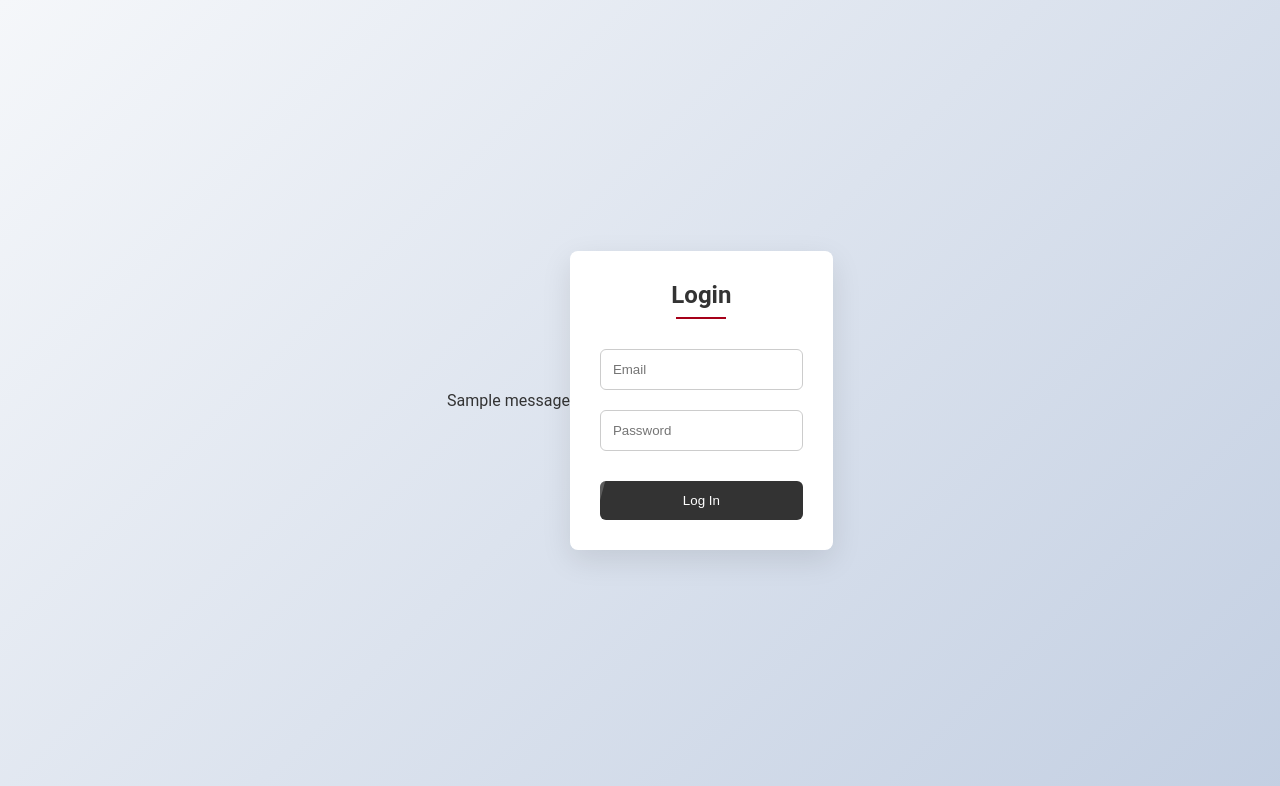
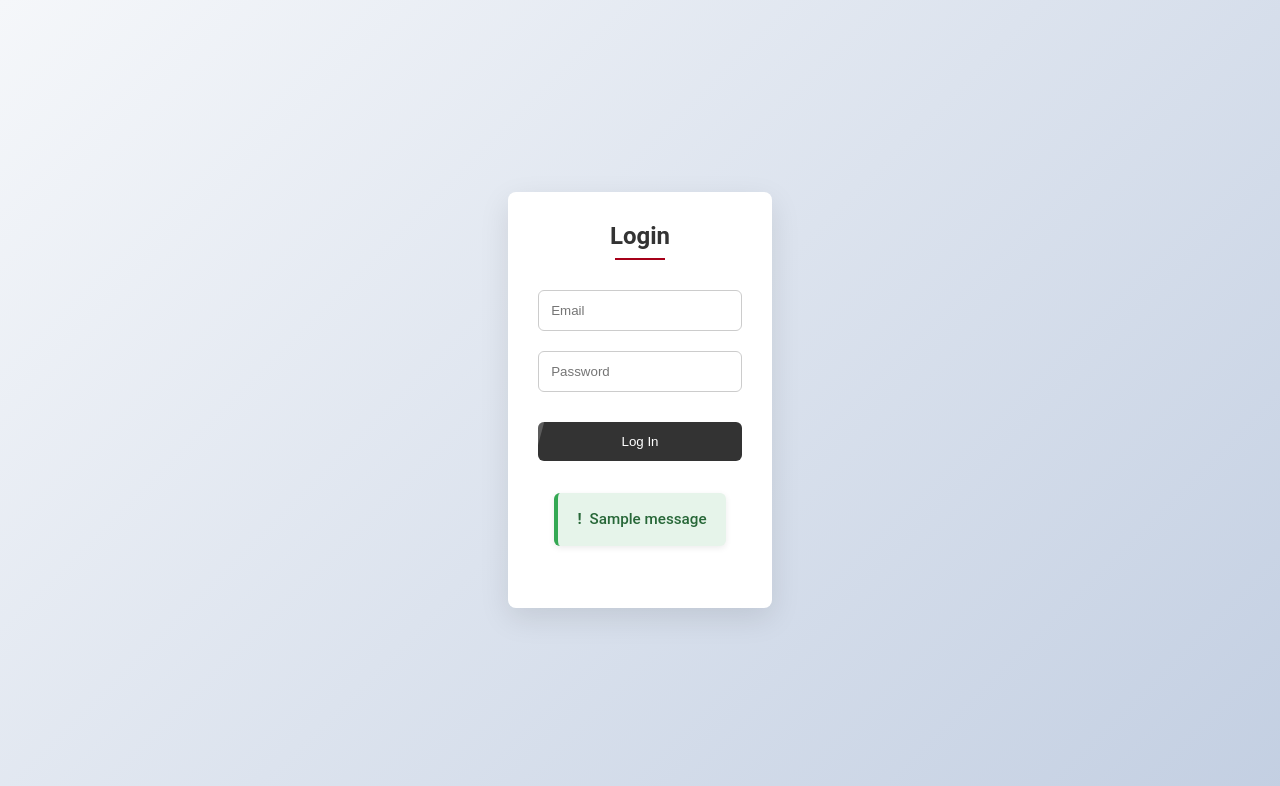
Before and after one commit to lPauI/CultureDrop, a Flask app: page /login in a window 1280 px wide. Shown: the top 786 px of the page. Run offline with Flask 3, Linux system fonts and the light colour scheme; tables that the repository leaves empty hold one stand-in row (values such as "Sample post"); one stand-in notice (Sample message) is shown.

Commit message:
adaugat error handling
html + css

```diff
--- a/static/css/style.css
+++ b/static/css/style.css
@@ -2160,3 +2173,57 @@ input:focus, button:focus {
     background-color: #3a80d2;
     transform: translateY(-2px);
 }
+
+.flashes {
+    max-width: 400px;
+    margin: 2rem auto;
+    padding: 0 1rem;
+  }
+
+  .alert {
+    padding: 1rem 1.2rem;
+    margin-bottom: 1rem;
+    border-radius: 6px;
+    font-weight: 500;
+    animation: fadeIn 0.6s ease-out;
+    box-shadow: 0 2px 6px rgba(0,0,0,0.08);
+    position: relative;
+    line-height: 1.4;
+    font-size: 0.95rem;
+  }
+
+  .alert::before {
+    content: "!";
+    font-weight: bold;
+    margin-right: 0.5rem;
+  }
+
+  .alert-success {
+    background-color: #e6f4ea;
+    color: #276738;
+    border-left: 4px solid #34a853;
+  }
+
+  .alert-error,
+  .alert-danger {
+    background-color: #fdecea;
+    color: #b71c1c;
+    border-left: 4px solid #e53935;
+  }
+
+  .alert-warning {
+    background-color: #fff8e1;
+    color: #8a6d3b;
+    border-left: 4px solid #fbc02d;
+  }
+
+  @keyframes fadeIn {
+    from {
+      opacity: 0;
+      transform: translateY(-10px);
+    }
+    to {
+      opacity: 1;
+      transform: translateY(0);
+    }
+  }
--- a/templates/login.html
+++ b/templates/login.html
@@ -5,22 +5,25 @@
   <link rel="stylesheet" href="/static/css/style.css">
 </head>
 <body class="login-page">
-  {% with messages = get_flashed_messages(with_categories=true) %}
-    {% if messages %}
-      <div class="flashes">
-        {% for category, message in messages %}
-          <div class="alert alert-{{ category }}">{{ message }}</div>
-        {% endfor %}
-      </div>
-    {% endif %}
-  {% endwith %}
   <div class="login-container">
     <h2>Login</h2>
+
     <form method="POST">
       {{ form.hidden_tag() }}
       <input type="text" name="email" placeholder="Email" required><br>
       <input type="password" name="password" placeholder="Password" required><br>
       <button type="submit">Log In</button>
+
+      <!-- Flash messages appear here, under the form -->
+      {% with messages = get_flashed_messages(with_categories=true) %}
+        {% if messages %}
+          <div class="flashes">
+            {% for category, message in messages %}
+              <div class="alert alert-{{ category }}">{{ message }}</div>
+            {% endfor %}
+          </div>
+        {% endif %}
+      {% endwith %}
     </form>
   </div>
 </body>
```
Also changed, not shown: other parts of static/css/style.css (+41 -28 lines), templates/checkout.html (+13 -6 lines), templates/index.html (+13 -9 lines). Lines whose indentation alone changed are shown as unchanged.
